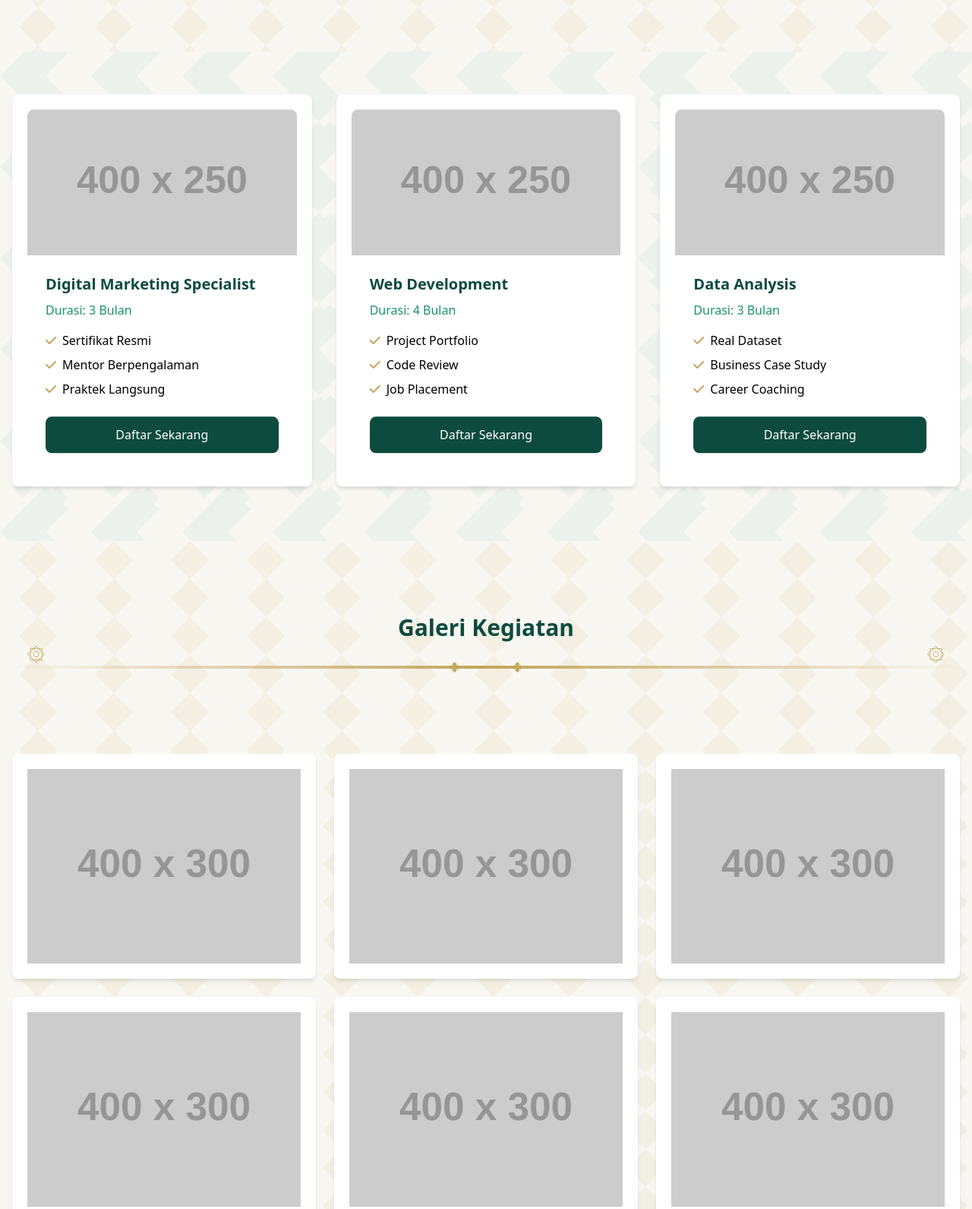
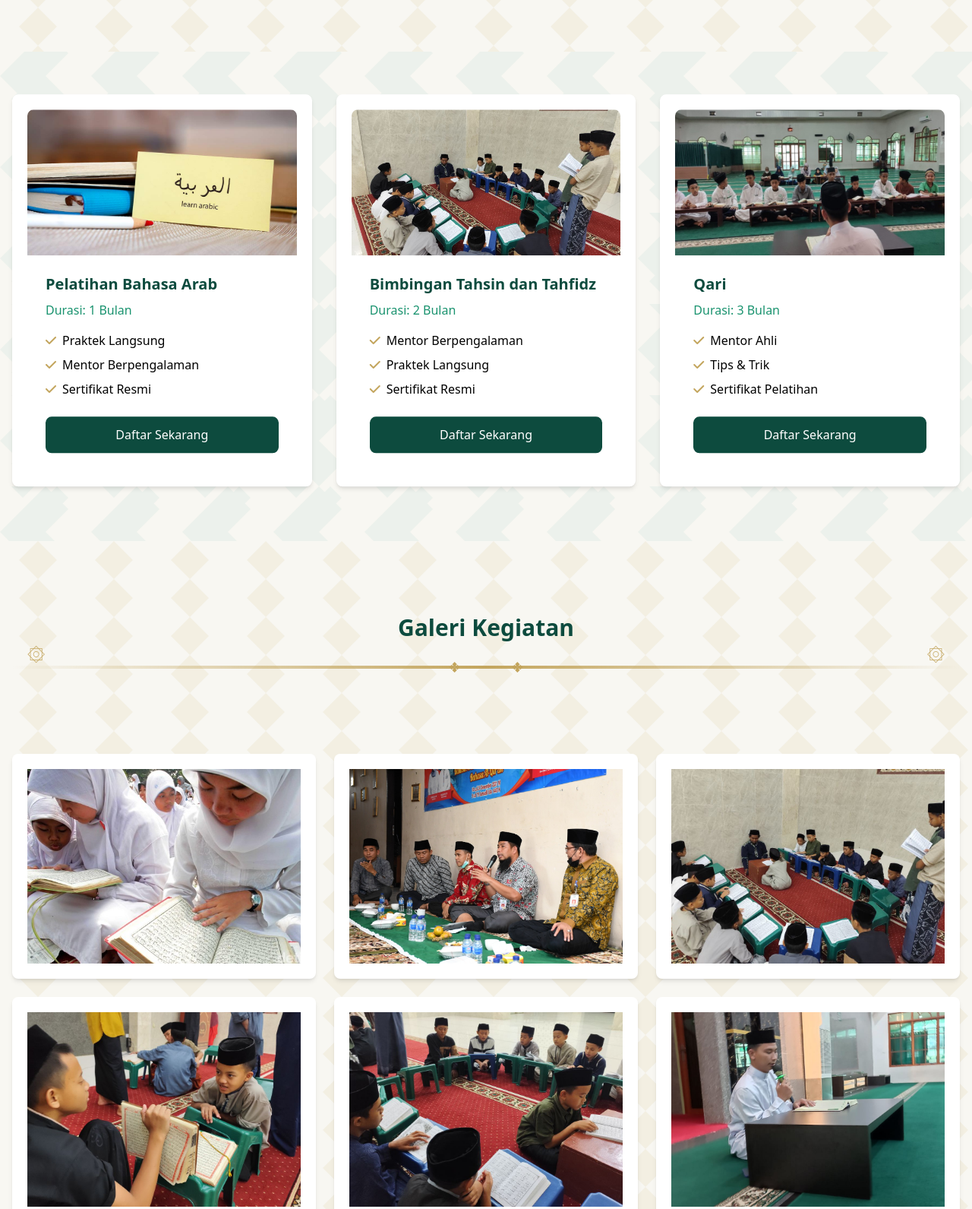
Before and after one commit to arifpurnomo-max/Tugas-akhir-tahun-web-jobportal-, a plain HTML site: page prakerja.html in a window 1280 px wide. Shown: the part 440-2031 px from the top of the page at 76% size. Drawn offline with nearby package versions, Linux system fonts and the light colour scheme; files that its build step writes are made by us from their sources; placeholder pictures from the web are drawn by us.

Commit message:
Update prakerja.html

```diff
--- a/prakerja.html
+++ b/prakerja.html
@@ -6,7 +6,7 @@
     <title>Program Pelatihan Prakerja - LulusanPesantren.id</title>
     <script src="https://cdn.tailwindcss.com"></script>
     <link href="https://cdnjs.cloudflare.com/ajax/libs/font-awesome/6.0.0-beta3/css/all.min.css" rel="stylesheet">
-    <link href="css/islamic-theme.css" rel="stylesheet">
+    <link href="islamic-theme.css" rel="stylesheet">
     <style>
         @keyframes fadeIn {
             from { opacity: 0; transform: translateY(20px); }
@@ -51,7 +51,7 @@
                 <a href="index.html" class="text-[var(--primary-color)] hover:text-[var(--secondary-color)]">Beranda</a>
                 <a href="lowongan.html" class="text-[var(--primary-color)] hover:text-[var(--secondary-color)]">Lowongan</a>
                 <a href="perusahaan.html" class="text-[var(--primary-color)] hover:text-[var(--secondary-color)]">Perusahaan</a>
-                <a href="prakerja.html" class="text-[var(--primary-color)] hover:text-[var(--secondary-color)]">Prakerja</a>
+                <a href="prakerja.html" class="text-[var(--primary-color)] hover:text-[var(--secondary-color)]">Pelatihan</a>
                 <a href="login.html" class="islamic-button">Masuk</a>
             </div>
 
@@ -92,15 +92,35 @@
         <div class="grid grid-cols-1 md:grid-cols-3 gap-8">
             <!-- Program 1 -->
             <div class="islamic-card islamic-float">
-                <img src="https://via.placeholder.com/400x250" alt="Digital Marketing" class="w-full h-48 object-cover rounded-t-lg">
+                <img src="arab3.jpg" alt="Pelatihan Bahasa Arab" class="w-full h-48 object-cover rounded-t-lg">
                 <div class="p-6">
-                    <h3 class="text-[var(--primary-color)] text-xl font-bold mb-2">Digital Marketing Specialist</h3>
-                    <p class="text-[var(--secondary-color)] mb-4">Durasi: 3 Bulan</p>
+                    <h3 class="text-[var(--primary-color)] text-xl font-bold mb-2">Pelatihan Bahasa Arab</h3>
+                    <p class="text-[var(--secondary-color)] mb-4">Durasi: 1 Bulan</p>
                     <ul class="space-y-2 mb-6">
+                        <li class="flex items-center">
+                            <i class="fas fa-check text-[var(--accent-color)] mr-2"></i>
+                            <span>Praktek Langsung</span>
+                        </li>
+                        <li class="flex items-center">
+                            <i class="fas fa-check text-[var(--accent-color)] mr-2"></i>
+                            <span>Mentor Berpengalaman</span>
+                        </li>
                         <li class="flex items-center">
                             <i class="fas fa-check text-[var(--accent-color)] mr-2"></i>
                             <span>Sertifikat Resmi</span>
                         </li>
+                    </ul>
+                    <button class="islamic-button w-full">Daftar Sekarang</button>
+                </div>
+            </div>
+
+            <!-- Program 2 -->
+            <div class="islamic-card islamic-float">
+                <img src="tahsin1.png" alt="Bimbingan Tahsin" class="w-full h-48 object-cover rounded-t-lg">
+                <div class="p-6">
+                    <h3 class="text-[var(--primary-color)] text-xl font-bold mb-2">Bimbingan Tahsin dan Tahfidz</h3>
+                    <p class="text-[var(--secondary-color)] mb-4">Durasi: 2 Bulan</p>
+                    <ul class="space-y-2 mb-6">
                         <li class="flex items-center">
                             <i class="fas fa-check text-[var(--accent-color)] mr-2"></i>
                             <span>Mentor Berpengalaman</span>
@@ -109,29 +129,9 @@
                             <i class="fas fa-check text-[var(--accent-color)] mr-2"></i>
                             <span>Praktek Langsung</span>
                         </li>
-                    </ul>
-                    <button class="islamic-button w-full">Daftar Sekarang</button>
-                </div>
-            </div>
-
-            <!-- Program 2 -->
-            <div class="islamic-card islamic-float">
-                <img src="https://via.placeholder.com/400x250" alt="Web Development" class="w-full h-48 object-cover rounded-t-lg">
-                <div class="p-6">
-                    <h3 class="text-[var(--primary-color)] text-xl font-bold mb-2">Web Development</h3>
-                    <p class="text-[var(--secondary-color)] mb-4">Durasi: 4 Bulan</p>
-                    <ul class="space-y-2 mb-6">
                         <li class="flex items-center">
                             <i class="fas fa-check text-[var(--accent-color)] mr-2"></i>
-                            <span>Project Portfolio</span>
-                        </li>
-                        <li class="flex items-center">
-                            <i class="fas fa-check text-[var(--accent-color)] mr-2"></i>
-                            <span>Code Review</span>
-                        </li>
-                        <li class="flex items-center">
-                            <i class="fas fa-check text-[var(--accent-color)] mr-2"></i>
-                            <span>Job Placement</span>
+                            <span>Sertifikat Resmi</span>
                         </li>
                     </ul>
                     <button class="islamic-button w-full">Daftar Sekarang</button>
@@ -140,22 +140,22 @@
 
             <!-- Program 3 -->
             <div class="islamic-card islamic-float">
-                <img src="https://via.placeholder.com/400x250" alt="Data Analysis" class="w-full h-48 object-cover rounded-t-lg">
+                <img src="qariq.jpeg" alt="Qari" class="w-full h-48 object-cover rounded-t-lg">
                 <div class="p-6">
-                    <h3 class="text-[var(--primary-color)] text-xl font-bold mb-2">Data Analysis</h3>
+                    <h3 class="text-[var(--primary-color)] text-xl font-bold mb-2">Qari</h3>
                     <p class="text-[var(--secondary-color)] mb-4">Durasi: 3 Bulan</p>
                     <ul class="space-y-2 mb-6">
                         <li class="flex items-center">
                             <i class="fas fa-check text-[var(--accent-color)] mr-2"></i>
-                            <span>Real Dataset</span>
+                            <span>Mentor Ahli</span>
                         </li>
                         <li class="flex items-center">
                             <i class="fas fa-check text-[var(--accent-color)] mr-2"></i>
-                            <span>Business Case Study</span>
+                            <span>Tips & Trik</span>
                         </li>
                         <li class="flex items-center">
                             <i class="fas fa-check text-[var(--accent-color)] mr-2"></i>
-                            <span>Career Coaching</span>
+                            <span>Sertifikat Pelatihan</span>
                         </li>
                     </ul>
                     <button class="islamic-button w-full">Daftar Sekarang</button>
@@ -176,22 +176,22 @@
         <div class="grid grid-cols-1 sm:grid-cols-2 md:grid-cols-3 gap-6">
             <!-- Gallery Items -->
             <div class="islamic-card overflow-hidden">
-                <img src="https://via.placeholder.com/400x300" alt="Kegiatan 1" class="w-full h-64 object-cover gallery-img">
+                <img src="48e27ab7-b9bb-45c7-9918-b329dd64ca9f_169.jpg" alt="Kegiatan 1" class="w-full h-64 object-cover gallery-img">
             </div>
             <div class="islamic-card overflow-hidden">
-                <img src="https://via.placeholder.com/400x300" alt="Kegiatan 2" class="w-full h-64 object-cover gallery-img">
+                <img src="arab2.jpg" alt="Kegiatan 2" class="w-full h-64 object-cover gallery-img">
             </div>
             <div class="islamic-card overflow-hidden">
-                <img src="https://via.placeholder.com/400x300" alt="Kegiatan 3" class="w-full h-64 object-cover gallery-img">
+                <img src="tahsin1.png" alt="Kegiatan 3" class="w-full h-64 object-cover gallery-img">
             </div>
             <div class="islamic-card overflow-hidden">
-                <img src="https://via.placeholder.com/400x300" alt="Kegiatan 4" class="w-full h-64 object-cover gallery-img">
+                <img src="tahsin2.png" alt="Kegiatan 4" class="w-full h-64 object-cover gallery-img">
             </div>
             <div class="islamic-card overflow-hidden">
-                <img src="https://via.placeholder.com/400x300" alt="Kegiatan 5" class="w-full h-64 object-cover gallery-img">
+                <img src="tahsin3.png" alt="Kegiatan 5" class="w-full h-64 object-cover gallery-img">
             </div>
             <div class="islamic-card overflow-hidden">
-                <img src="https://via.placeholder.com/400x300" alt="Kegiatan 6" class="w-full h-64 object-cover gallery-img">
+                <img src="qari2.jpg" alt="Kegiatan 6" class="w-full h-64 object-cover gallery-img">
             </div>
         </div>
     </div>
```
